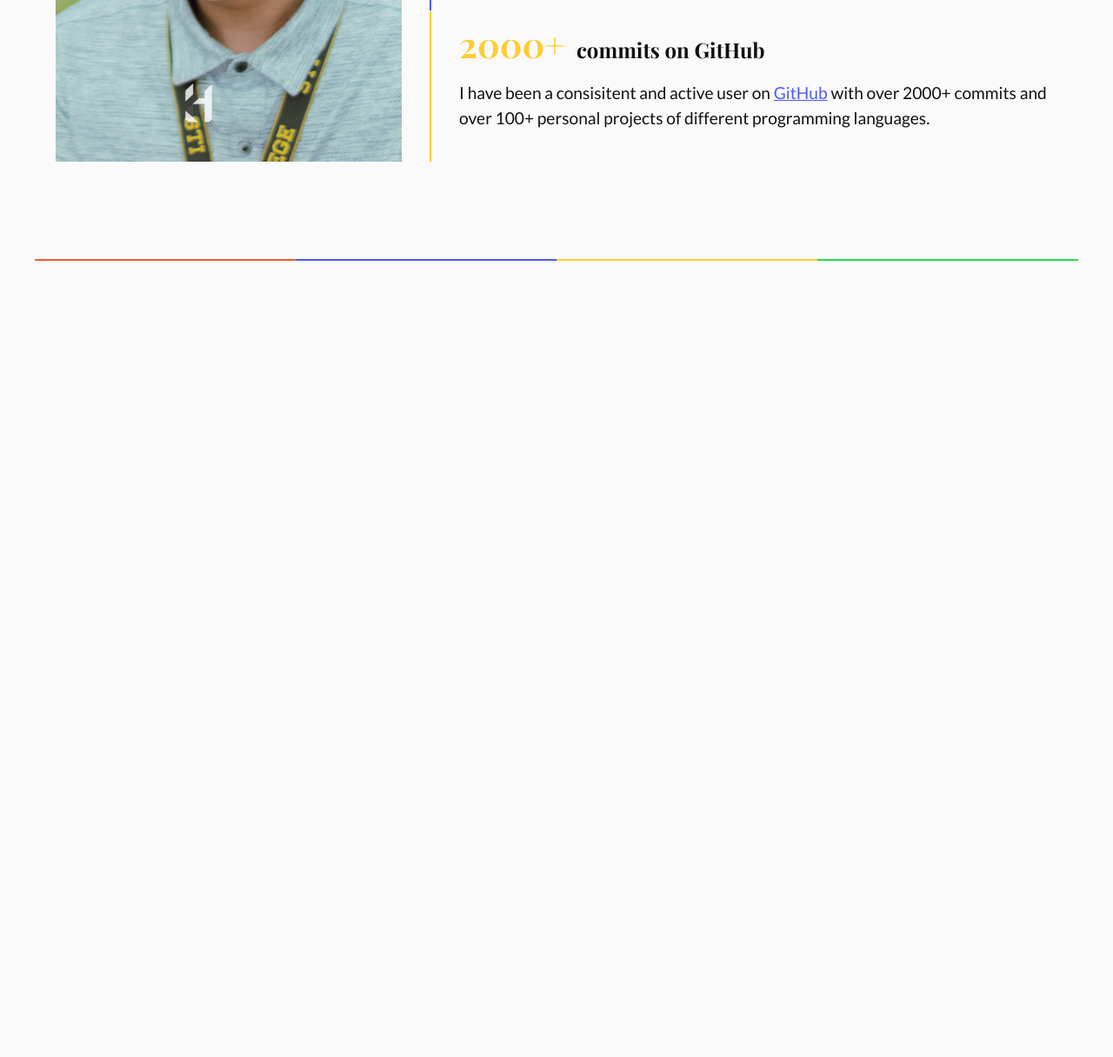
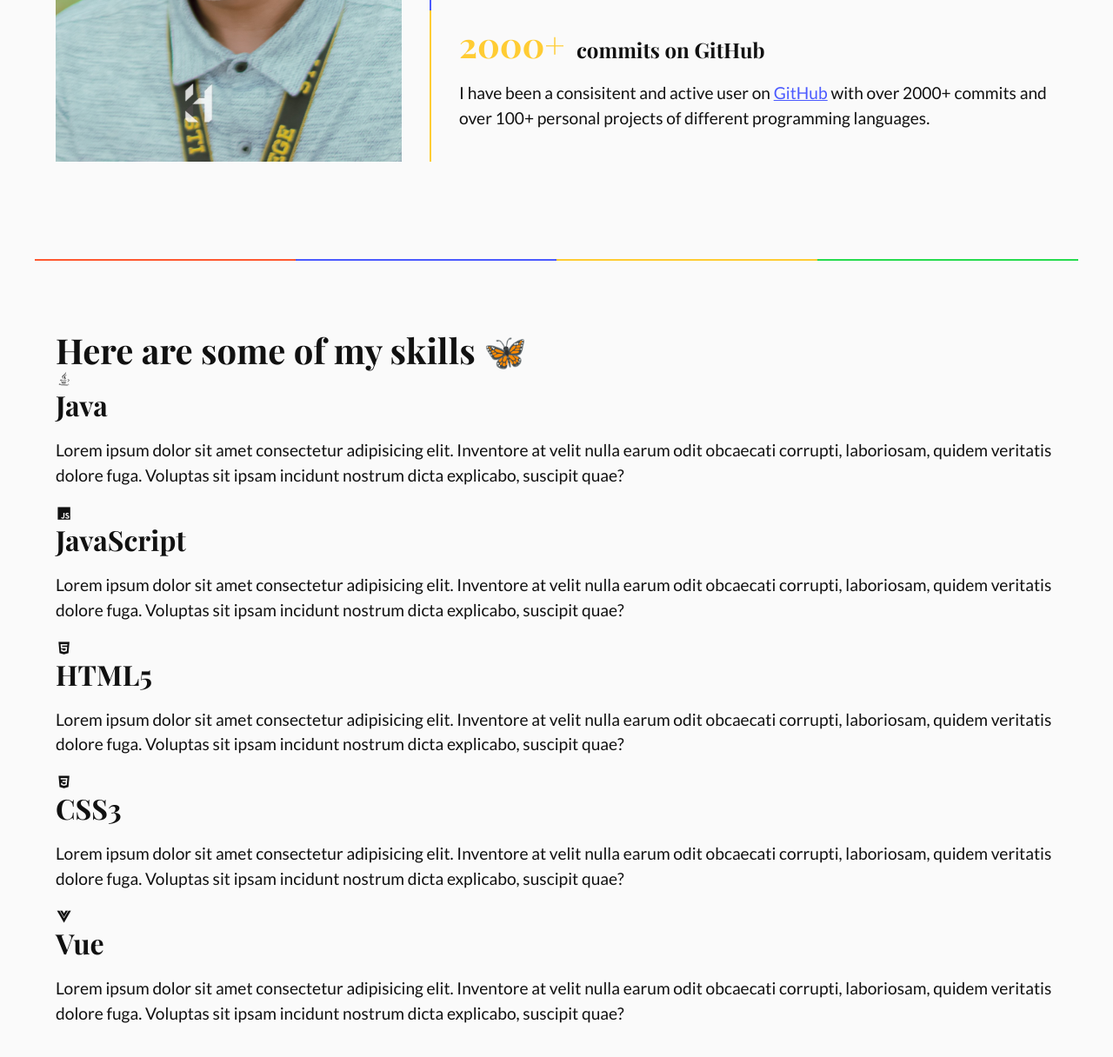
Before and after one commit to rvculanag-gh/ritchieculanag.github.io, a plain HTML site: page index.html in a window 1280 px wide. Shown: the part 1228-2444 px from the top of the page at 87% size. Before the commit the page ends 1528 px from the top, so only its background shows below. Drawn offline with nearby package versions, Linux system fonts and the light colour scheme; a web font is replaced by a local one.

Commit message:
update: add initial markup for skills section

```diff
--- a/index.html
+++ b/index.html
@@ -9,6 +9,12 @@
     <link rel="preconnect" href="https://fonts.gstatic.com" crossorigin />
     <link
       href="https://fonts.googleapis.com/css2?family=Lato:ital,wght@0,300;0,400;0,700;0,900;1,300;1,400;1,700;1,900&family=Playfair+Display:ital,wght@0,400;0,500;0,600;0,700;0,800;0,900;1,400;1,500;1,600;1,700;1,800;1,900&display=swap"
+      rel="stylesheet"
+    />
+
+    <!-- Boxicons -->
+    <link
+      href="https://unpkg.com/boxicons@2.1.4/css/boxicons.min.css"
       rel="stylesheet"
     />
 
@@ -115,7 +121,75 @@
       </div>
     </section>
 
-    <!-- JavaScrip -->
+    <section class="skills">
+      <div class="content">
+        <h2>Here are some of my skills 🦋</h2>
+        <div class="skills">
+          <div class="skill skill--java">
+            <i class="bx bxl-java"></i>
+            <div class="skill-info">
+              <h3>Java</h3>
+              <p>
+                Lorem ipsum dolor sit amet consectetur adipisicing elit.
+                Inventore at velit nulla earum odit obcaecati corrupti,
+                laboriosam, quidem veritatis dolore fuga. Voluptas sit ipsam
+                incidunt nostrum dicta explicabo, suscipit quae?
+              </p>
+            </div>
+          </div>
+          <div class="skill skill--javascript">
+            <i class="bx bxl-javascript"></i>
+            <div class="skill-info">
+              <h3>JavaScript</h3>
+              <p>
+                Lorem ipsum dolor sit amet consectetur adipisicing elit.
+                Inventore at velit nulla earum odit obcaecati corrupti,
+                laboriosam, quidem veritatis dolore fuga. Voluptas sit ipsam
+                incidunt nostrum dicta explicabo, suscipit quae?
+              </p>
+            </div>
+          </div>
+          <div class="skill skill--html5">
+            <i class="bx bxl-html5"></i>
+            <div class="skill-info">
+              <h3>HTML5</h3>
+              <p>
+                Lorem ipsum dolor sit amet consectetur adipisicing elit.
+                Inventore at velit nulla earum odit obcaecati corrupti,
+                laboriosam, quidem veritatis dolore fuga. Voluptas sit ipsam
+                incidunt nostrum dicta explicabo, suscipit quae?
+              </p>
+            </div>
+          </div>
+          <div class="skill skill--css3">
+            <i class="bx bxl-css3"></i>
+            <div class="skill-info">
+              <h3>CSS3</h3>
+              <p>
+                Lorem ipsum dolor sit amet consectetur adipisicing elit.
+                Inventore at velit nulla earum odit obcaecati corrupti,
+                laboriosam, quidem veritatis dolore fuga. Voluptas sit ipsam
+                incidunt nostrum dicta explicabo, suscipit quae?
+              </p>
+            </div>
+          </div>
+          <div class="skill skill--vuejs">
+            <i class="bx bxl-vuejs"></i>
+            <div class="skill-info">
+              <h3>Vue</h3>
+              <p>
+                Lorem ipsum dolor sit amet consectetur adipisicing elit.
+                Inventore at velit nulla earum odit obcaecati corrupti,
+                laboriosam, quidem veritatis dolore fuga. Voluptas sit ipsam
+                incidunt nostrum dicta explicabo, suscipit quae?
+              </p>
+            </div>
+          </div>
+        </div>
+      </div>
+    </section>
+
+    <!-- JavaScript -->
     <script src="./index.js"></script>
   </body>
 </html>
```
